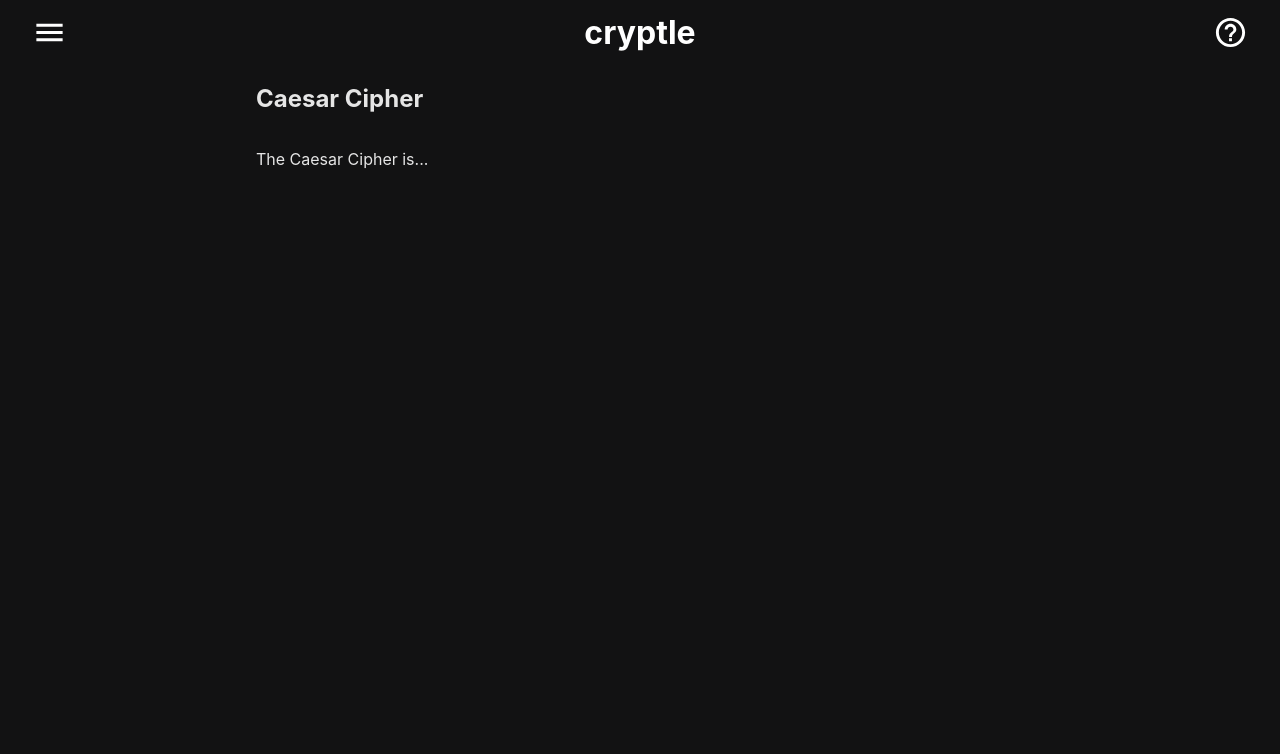
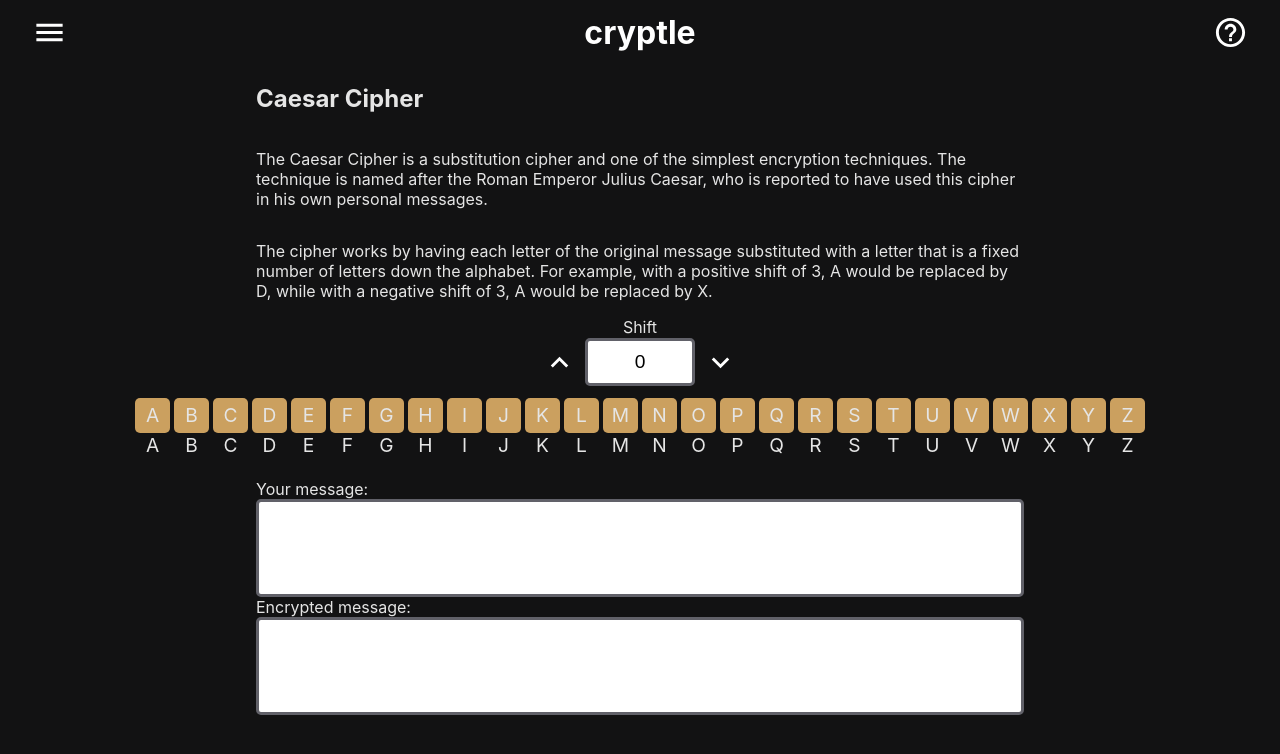
Before and after one commit to batjuli/cryptle, a React (Create React App) app: page /caesar in a window 1280 px wide. Shown: the top 754 px of the page. Built offline with nearby package versions, Linux system fonts and the light colour scheme.

Commit message:
caesar cipher page layout

```diff
--- a/src/App.css
+++ b/src/App.css
@@ -6,3 +6,8 @@
   flex-direction: column;
   align-items: center;
 }
+
+textarea:focus,
+input:focus {
+  outline: none;
+}
--- /dev/null
+++ b/src/components/CipherLetter.js
@@ -0,0 +1,40 @@
+import React from 'react';
+
+import styled from 'styled-components';
+
+const CipherLetter = (props) => {
+  const { letter, highlighted } = props;
+
+  if (highlighted) {
+    return <CipherBox>{letter}</CipherBox>;
+  }
+
+  return <Box>{letter}</Box>;
+};
+
+export default CipherLetter;
+
+const Box = styled.div`
+  display: flex;
+  width: 35px;
+  color: #e5e5e5;
+  font-size: 1.2em;
+  justify-content: center;
+  margin: 2px;
+  margin-top: 0px;
+`;
+
+const CipherBox = styled.div`
+  display: flex;
+  height: 35px;
+  width: 35px;
+  border-radius: 5px;
+  background-color: #cba05f;
+  color: #e5e5e5;
+  font-size: 1.2em;
+  justify-content: center;
+  line-height: 35px;
+  margin: 2px;
+  margin-bottom: 0px;
+  margin-top: 10px;
+`;
--- a/src/pages/CaesarCipher.js
+++ b/src/pages/CaesarCipher.js
@@ -2,11 +2,90 @@ import React from 'react';
 
 import styled from 'styled-components';
 
+import { IconButton } from '@mui/material';
+import KeyboardArrowUpIcon from '@mui/icons-material/KeyboardArrowUp';
+import KeyboardArrowDownIcon from '@mui/icons-material/KeyboardArrowDown';
+
+import CipherLetter from '../components/CipherLetter';
+
+import { alphabet } from '../utils/caesarCipher';
+
 const CaesarCipher = () => {
+  const [messageValue, setMessageValue] = React.useState('');
+  const handleMessageChange = (event) => {
+    setMessageValue(event.target.value);
+  };
+
+  const [cipherValue, setCipherValue] = React.useState('');
+  const handleCipherChange = (event) => {
+    setCipherValue(event.target.value);
+  };
+
+  const [shift, setShift] = React.useState(0);
+  const handleShiftChange = (event) => {
+    const val = event.target.value;
+    // check if value is an integer
+    if (isNaN(val)) {
+      return;
+    }
+    setShift(val);
+  };
+
   return (
     <Container>
       <h2>Caesar Cipher</h2>
-      <p>The Caesar Cipher is...</p>
+      <p>
+        The Caesar Cipher is a substitution cipher and one of the simplest
+        encryption techniques. The technique is named after the Roman Emperor
+        Julius Caesar, who is reported to have used this cipher in his own
+        personal messages.
+      </p>
+      <p>
+        The cipher works by having each letter of the original message
+        substituted with a letter that is a fixed number of letters down the
+        alphabet. For example, with a positive shift of 3, A would be replaced
+        by D, while with a negative shift of 3, A would be replaced by X.
+      </p>
+      <ShiftContainer>
+        Shift
+        <NumberContainer>
+          <IconButton
+            color='primary'
+            aria-label='help button'
+            sx={{ color: 'white' }}
+          >
+            <KeyboardArrowUpIcon
+              fontSize='large'
+              onClick={() => setShift(shift + 1)}
+            />
+          </IconButton>
+          <ShiftInput value={shift} onChange={handleShiftChange} />
+          <IconButton
+            color='primary'
+            aria-label='help button'
+            sx={{ color: 'white' }}
+          >
+            <KeyboardArrowDownIcon
+              fontSize='large'
+              onClick={() => setShift(shift - 1)}
+            />
+          </IconButton>
+        </NumberContainer>
+        <LettersContainer>
+          {alphabet.map((letter) => {
+            return <CipherLetter letter={letter} highlighted />;
+          })}
+        </LettersContainer>
+        <LettersContainer>
+          {alphabet.map((letter) => {
+            return <CipherLetter letter={letter} />;
+          })}
+        </LettersContainer>
+      </ShiftContainer>
+      <div>Your message:</div>
+      <TextInput rows='4' value={messageValue} onChange={handleMessageChange} />
+      <div>Encrypted message:</div>
+      <TextInput rows='4' value={cipherValue} onChange={handleCipherChange} />
     </Container>
   );
 };
@@ -17,4 +96,52 @@ const Container = styled.div`
   width: 60vw;
 `;
 
+const ShiftContainer = styled.div`
+  display: flex;
+  flex-direction: column;
+  align-items: center;
+  justify-content: center;
+  margin-bottom: 20px;
+`;
+
+const NumberContainer = styled.div`
+  display: flex;
+  flex-direction: row;
+  align-items: center;
+  justify-content: center;
+`;
+
+const ShiftInput = styled.input`
+  height: 40px;
+  width: 100px;
+  text-align: center;
+  border: 3px solid #616169;
+  border-radius: 5px;
+  &:focus {
+    outline-width: 0;
+    border-color: #cba05f;
+    transition: border-color 0.3s ease-in-out;
+  }
+  font-size: 1.2em;
+`;
+
+const LettersContainer = styled.div`
+  display: flex;
+  flex-direction: row;
+  justify-content: center;
+`;
+
+const TextInput = styled.textarea`
+  resize: none;
+  font-size: 1.2em;
+  border: 3px solid #616169;
+  border-radius: 5px;
+  padding: 10px;
+  &:focus {
+    outline-width: 0;
+    border-color: #cba05f;
+    transition: border-color 0.3s ease-in-out;
+  }
+`;
+
 export default CaesarCipher;
--- /dev/null
+++ b/src/utils/caesarCipher.js
@@ -0,0 +1,28 @@
+export const alphabet = [
+  'A',
+  'B',
+  'C',
+  'D',
+  'E',
+  'F',
+  'G',
+  'H',
+  'I',
+  'J',
+  'K',
+  'L',
+  'M',
+  'N',
+  'O',
+  'P',
+  'Q',
+  'R',
+  'S',
+  'T',
+  'U',
+  'V',
+  'W',
+  'X',
+  'Y',
+  'Z',
+];
```
